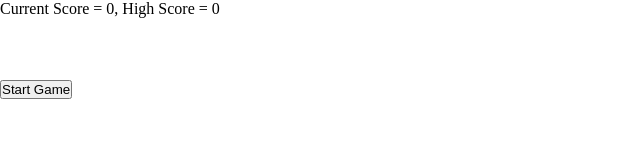
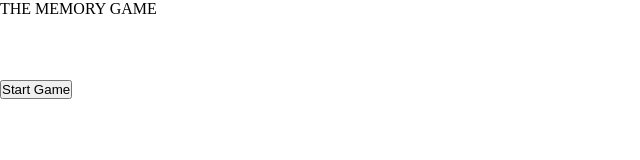
Before and after one commit to aish8la/Memory-Game, a React (Vite) app: page / in a window 1280 px wide. Shown: the top 160 px of the page, without its empty margins (0-640 px from the left). Built offline with nearby package versions, Linux system fonts and the light colour scheme.

Commit message:
feat: add header state

```diff
--- a/src/App.jsx
+++ b/src/App.jsx
@@ -28,7 +28,7 @@ export default function App() {
   }
 
   return (
-    <Layout score={score}>
+    <Layout score={score} display={display}>
       {currentDisplay}
     </Layout>
   )
--- a/src/components/layout/Header.jsx
+++ b/src/components/layout/Header.jsx
@@ -1,7 +1,28 @@
-export function Header({score}) {
+export function Header({score, display}) {
+
+    let headerText;
+
+    switch(display) {
+        case "MAIN":
+            headerText = "THE MEMORY GAME";
+            break;
+        case "OVER":
+            headerText = "GAME OVER";
+            break;
+        default:
+            headerText = "THE MEMORY GAME";
+            break;
+    }
+
     return (
         <header className="header">
-            Current Score = {score.currentScore}, High Score = {score.highScore}
+            {display === "GAME" ?
+            <div className="score-header">
+                <div>Current Score = {score.currentScore}</div>
+                <div>High Score = {score.highScore}</div>
+            </div>
+            : <div className="generic-header">{headerText}</div>
+            }
         </header>
     )
 }
--- a/src/components/layout/Layout.jsx
+++ b/src/components/layout/Layout.jsx
@@ -1,11 +1,11 @@
 import { Header } from "./Header";
 
-export function Layout({children, score}) {
+export function Layout({children, score, display}) {
     return (
         <div
             className="app"
         >
-            <Header score={score}></Header>
+            <Header score={score} display={display}></Header>
             <main className="app-main">
                 {children}
             </main>
```
